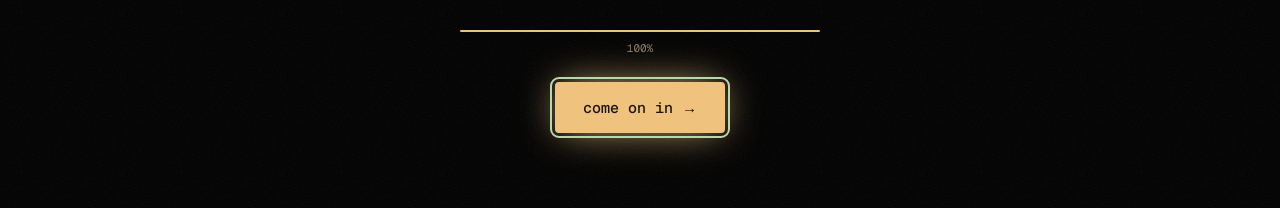
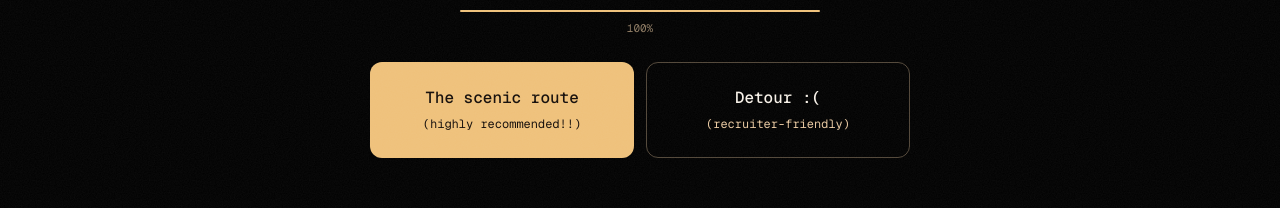
Before and after one commit to Ayushjain8541/portfolio-v2, a Next.js app: page / in a window 1280 px wide. Shown: the part 416-624 px from the top of the page. Built offline with nearby package versions, Linux system fonts and the light colour scheme; no server answers; a web font is replaced by a local one.

Commit message:
feat: offer scenic and recruiter entry routes

```diff
--- a/components/hud/Loader.tsx
+++ b/components/hud/Loader.tsx
@@ -1,6 +1,7 @@
 "use client";
 
 import { useEffect, useState } from "react";
+import Link from "next/link";
 import { site } from "@/content/site";
 import { useStore } from "@/lib/store";
 
@@ -77,7 +78,7 @@ export function Loader() {
       }`}
       role="dialog"
       aria-modal="true"
-      aria-label="loading"
+      aria-label="choose your route"
     >
       <Grinder />
       <ul className="mt-8 min-h-[104px] w-[min(88vw,360px)] space-y-1.5 font-mono text-[13px] text-crema/80">
@@ -91,18 +92,26 @@ export function Loader() {
         <div className="h-full bg-amber transition-[width] duration-500" style={{ width: `${progress}%` }} />
       </div>
       <p className="mt-2 font-mono text-[11px] text-crema/60">{progress}%</p>
-      <div className="mt-6 h-14">
-        {ready && !reel && (
+      {!reel && (
+        <div className="mt-6 grid w-full max-w-[540px] gap-3 sm:grid-cols-2">
           <button
             type="button"
-            autoFocus
             onClick={enter}
-            className="toast-in rounded-full bg-amber px-7 py-3.5 font-mono text-[15px] font-medium text-espresso shadow-[0_0_40px_-6px_#EFC17A] transition-transform hover:scale-[1.03] active:scale-95"
+            disabled={!ready}
+            className="flex min-h-[96px] flex-col items-center justify-center gap-1 rounded-xl bg-amber px-5 py-4 font-mono text-espresso transition-colors enabled:hover:bg-crema disabled:cursor-wait disabled:bg-mocha disabled:text-crema"
           >
-            {site.enterButton}
+            <span className="text-[16px] font-medium">{site.entry.scenic}</span>
+            <span className="text-[12px]">{site.entry.scenicNote}</span>
           </button>
-        )}
-      </div>
+          <Link
+            href="/recruiter"
+            className="flex min-h-[96px] flex-col items-center justify-center gap-1 rounded-xl border border-crema/35 px-5 py-4 font-mono text-milk transition-colors hover:border-crema hover:bg-mocha/40"
+          >
+            <span className="text-[16px] font-medium">{site.entry.detour}</span>
+            <span className="text-[12px] text-crema">{site.entry.detourNote}</span>
+          </Link>
+        </div>
+      )}
     </div>
   );
 }
--- a/content/site.ts
+++ b/content/site.ts
@@ -56,7 +56,12 @@ export const site = {
     "Finding that ticket to Vietnam",
     "Okay, come on in.",
   ],
-  enterButton: "come on in →",
+  entry: {
+    scenic: "The scenic route",
+    scenicNote: "(highly recommended!!)",
+    detour: "Detour :(",
+    detourNote: "(recruiter-friendly)",
+  },
   hero: {
     kicker: "AYUSH JAIN · COMPUTER SCIENCE, NUS",
     titleLine1: "Hey, I’m Ayush.",
```
Also changed, not shown: 1 other file (tests, documents, lock files or other folders).
